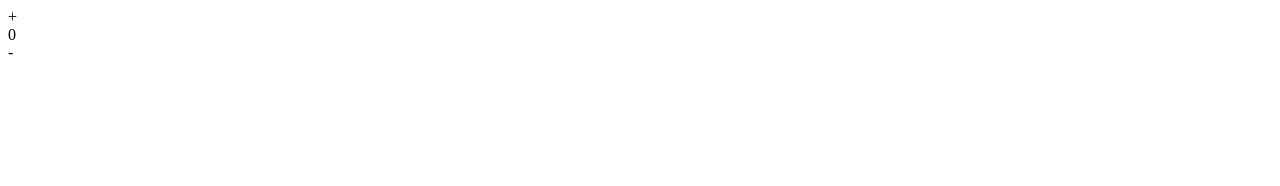
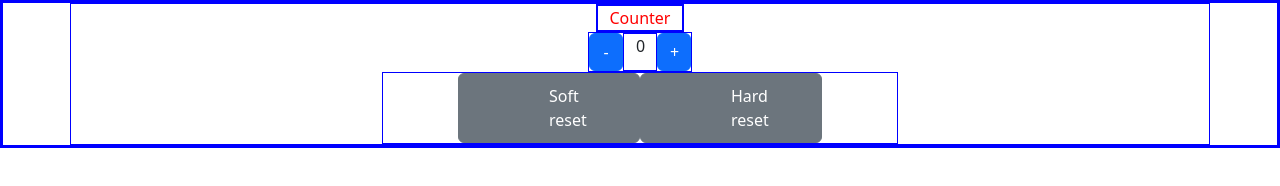
Before and after one commit to matteorazzanelli/simple-js-counter, a plain HTML site: page index.html in a window 1280 px wide. Drawn offline with nearby package versions, Linux system fonts and the light colour scheme; files that its build step writes are made by us from their sources.

Commit message:
adding bootstrap

```diff
--- a/assets/css/style.css
+++ b/assets/css/style.css
@@ -0,0 +1,31 @@
+*{
+  border: 1px solid blue;
+}
+
+#counter-container {
+  display: flex;
+  flex-direction: column;
+  justify-content: center;
+  align-items: center;
+}
+
+#sample-title{
+  color: red;
+}
+
+#counter-action {
+  display: flex;
+  flex-direction: row;
+  justify-content: center;
+}
+
+#counter-reset {
+  display: flex;
+  flex-direction: row;
+  justify-content: center;
+  /* align-items: center; */
+}
+
+#soft-reset, #hard-reset{
+  padding: 10px 90px;
+}
--- a/index.html
+++ b/index.html
@@ -3,7 +3,7 @@
 	<head>
 
     <!-- Title -->
-		<title>Counter</title>
+		<title>Simple JS counter</title>
 		<!-- Favicon -->
     <link rel="icon" type="image/x-icon" href="assets/img/favicon.ico">
     <!-- Meta -->
@@ -19,19 +19,31 @@
     <link href="https://fonts.googleapis.com/css2?family=Roboto:wght@300;500;700&display=swap" rel="stylesheet">
     <!-- CSS link -->
 		<link rel="stylesheet" href="assets/css/style.css">
-    <!-- Link -->
-    <!-- Favicon -->
-    <link rel="icon" type="image/x-icon" href="assets/img/favicon.ico">
-		<link rel='stylesheet' href='css/style.css'/>
+		<!-- Bootstrap -->
+    <link href="https://cdn.jsdelivr.net/npm/bootstrap@5.2.3/dist/css/bootstrap.min.css" rel="stylesheet" integrity="sha384-rbsA2VBKQhggwzxH7pPCaAqO46MgnOM80zW1RWuH61DGLwZJEdK2Kadq2F9CUG65" crossorigin="anonymous">
 	</head>
 
 	<body>
-			<div id='counter-box'>
-				<div id='plus'>+</div>
-				<div id='counter-value'>0</div>
-				<div id='minus'>-</div>
+		<section>
+			<div class="container" id="counter-container">
+				<div class="row">
+					<span id="sample-title">Counter</span>
+				</div>
+				<div class="row" id="counter-action">
+					<button class="col-md-4 btn btn-primary" id="minus">-</button>
+					<div class="col-md-4" id="counter-monitor">0</div>
+					<button class="col-md-4 btn btn-primary" id="plus">+</button>
+				</div>
+				<div class="row" id="counter-reset">
+					<button class="col-md-4 btn btn-secondary" id="soft-reset">Soft reset</button>
+					<button class="col-md-4 btn btn-secondary" id="hard-reset">Hard reset</button>
+				</div>
 			</div>
+		</section>
 
-			<script src='assets/js/script.js'></script>
+		<!-- Add script -->
+		<script src='assets/js/script.js'></script>
+		<script src="https://cdn.jsdelivr.net/npm/bootstrap@5.2.3/dist/js/bootstrap.bundle.min.js" integrity="sha384-kenU1KFdBIe4zVF0s0G1M5b4hcpxyD9F7jL+jjXkk+Q2h455rYXK/7HAuoJl+0I4" crossorigin="anonymous"></script>
+
 	</body>
 </html>
```
